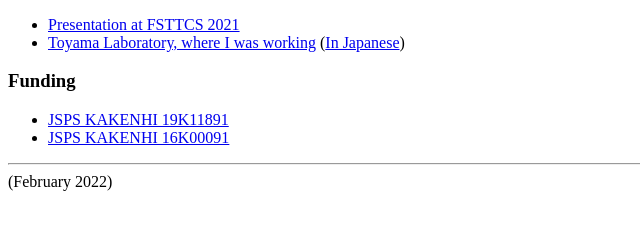
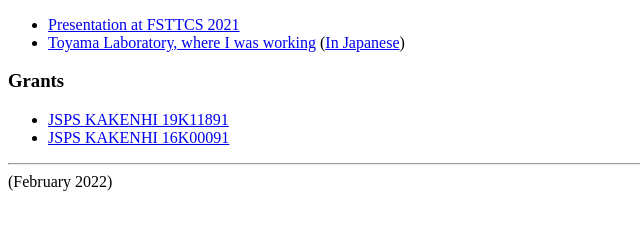
Before and after one commit to kentaro-kikuchi/kentaro-kikuchi.github.io, a plain HTML site: page index.html in a window 1280 px wide. Shown: the part 224-454 px from the top of the page, 0-640 px from the left. Drawn offline with Linux system fonts and the light colour scheme.

Commit message:
Funding -> Grants

```diff
--- a/index.html
+++ b/index.html
@@ -27,7 +27,7 @@
 <a href="https://www.youtube.com/watch?v=5PJdR78PFMM" target="_blank">Toyama Laboratory, where I was working</a>
 (<a href="https://www.youtube.com/watch?v=IjfkzZbQmO0" target="_blank">In Japanese</a>)
 </ul>
-<h3>Funding</h3>
+<h3>Grants</h3>
 <ul>
 <li>
 <a href="https://kaken.nii.ac.jp/ja/grant/KAKENHI-PROJECT-19K11891/" target="_blank">JSPS KAKENHI 19K11891</a>
```
